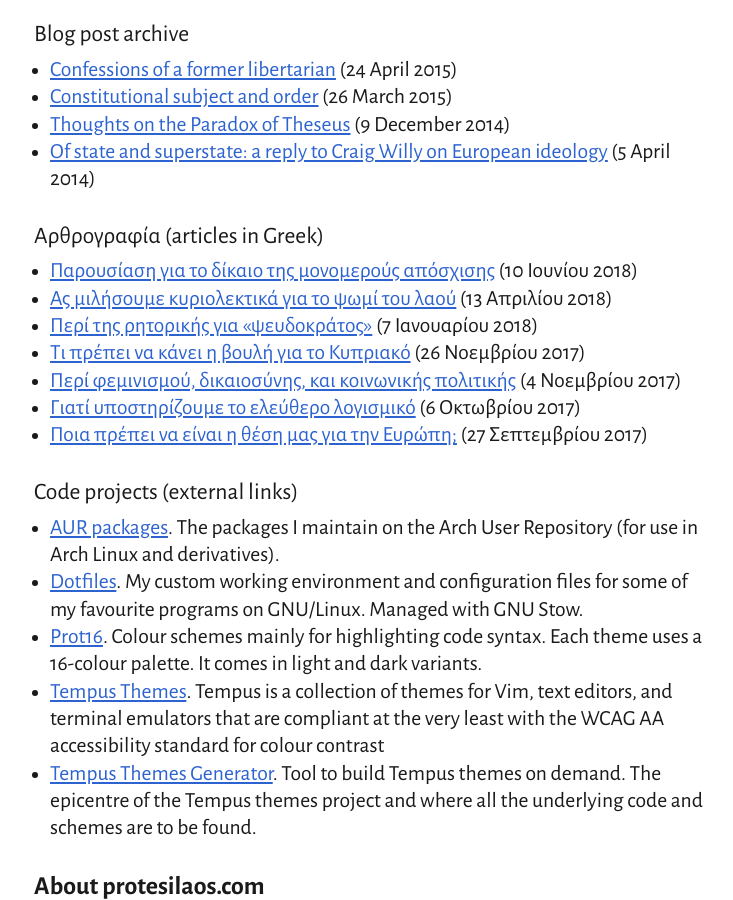
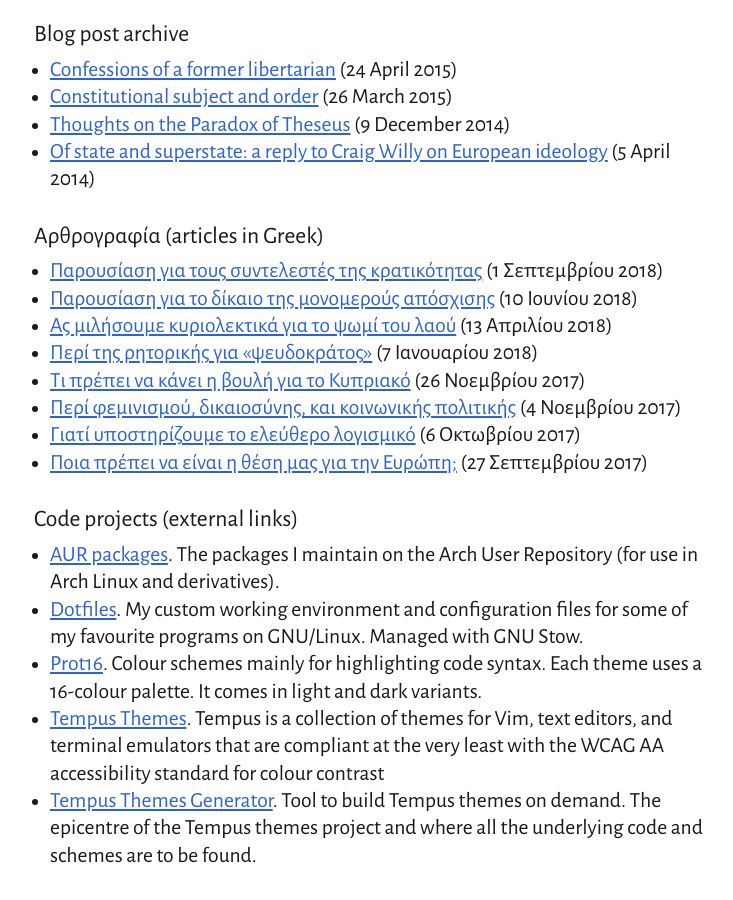
Before and after one commit to protesilaos/protesilaos.github.io, a Jekyll site: the page built from _pages/author.md, in a window 1280 px wide and 900 px high, scrolled down 2116 px. Shown: the whole window, without its empty margins (270-1003 px from the left). Built offline with Jekyll 4.4.1, drawn with Linux system fonts in a browser that asks for light colours.

Commit message:
Add latest greek seminar to references

```diff
--- a/_pages/author.md
+++ b/_pages/author.md
@@ -82,6 +82,7 @@ layout: page
 
 ### Αρθρογραφία (articles in Greek)
 
+- [Παρουσίαση για τους συντελεστές της κρατικότητας](/greek/2018-09-01-factors-statehood/) (1 Σεπτεμβρίου 2018)
 - [Παρουσίαση για το δίκαιο της μονομερούς απόσχισης](/greek/2018-06-10-unilateral-secession-criteria/) (10 Ιουνίου 2018)
 - [Ας μιλήσουμε κυριολεκτικά για το ψωμί του λαού](/greek/2018-04-13-real-bread/) (13 Απριλίου 2018)
 - [Περί της ρητορικής για «ψευδοκράτος»](/greek/2018-01-07-cy-pseudo-state-rhetoric/) (7 Ιανουαρίου 2018)
```
